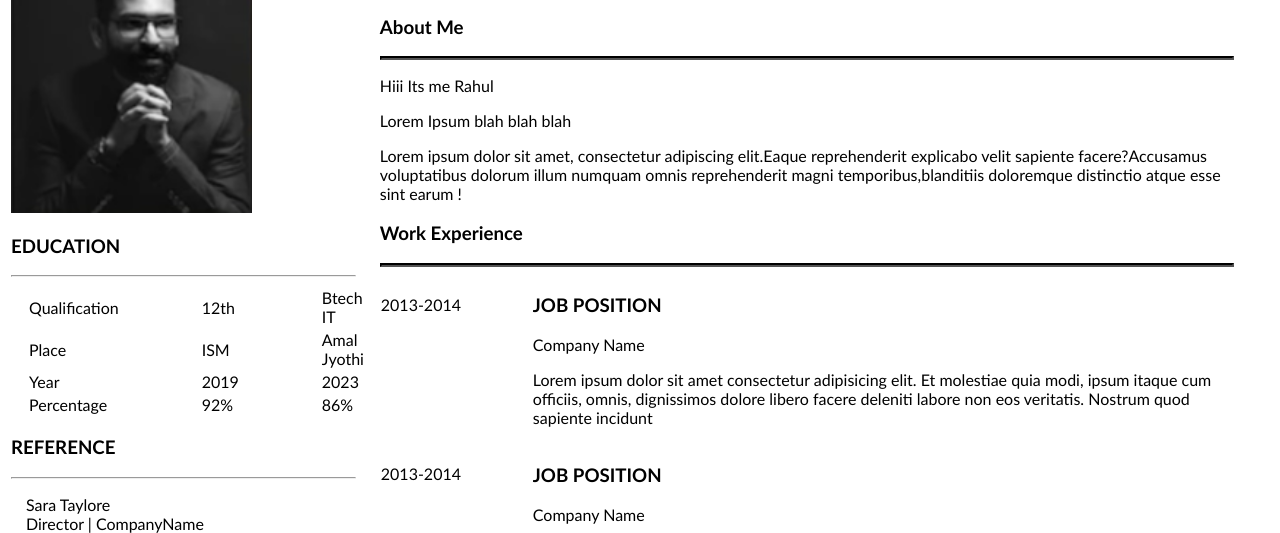
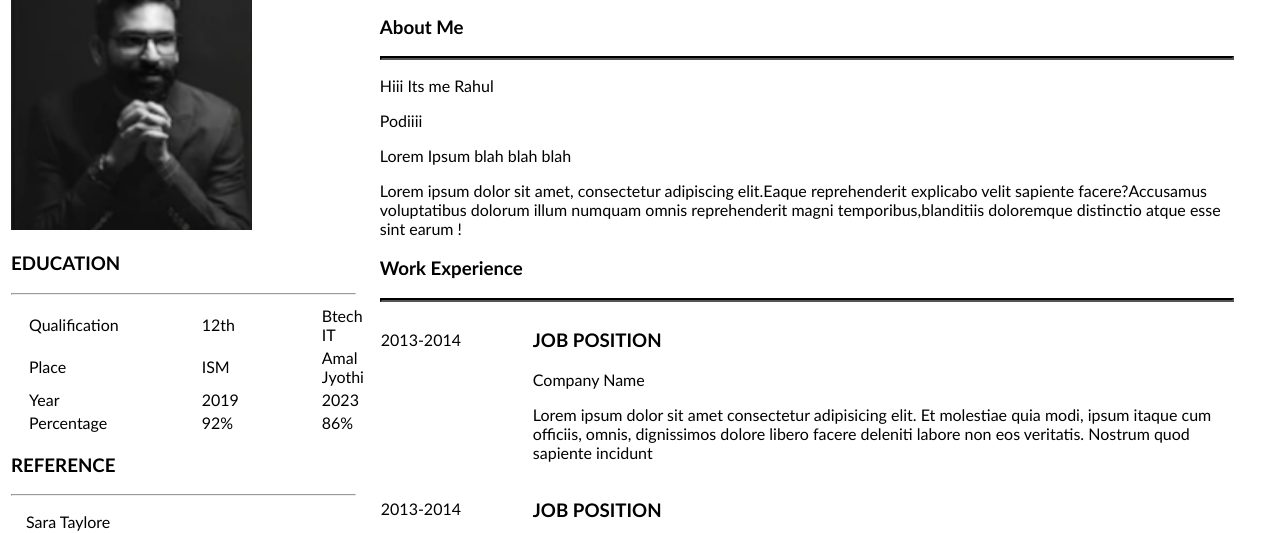
Before and after one commit to Emna-Elizabeth/Resume, a plain HTML site: page index.html in a window 1280 px wide. Shown: the part 198-731 px from the top of the page. Drawn offline with Linux system fonts and the light colour scheme.

Commit message:
second commit

```diff
--- a/index.html
+++ b/index.html
@@ -70,6 +70,7 @@
                     <h3>About Me</h3>
                     <hr />
                     <p>Hiii Its me Rahul</p>
+                    <p>Podiiii</p>
                     <p>Lorem Ipsum blah blah blah</p>
                     <p>Lorem ipsum dolor sit amet, consectetur adipiscing elit.Eaque reprehenderit explicabo velit sapiente facere?Accusamus voluptatibus dolorum illum numquam omnis reprehenderit magni temporibus,blanditiis doloremque distinctio atque esse sint earum !</p>
                 </section>
```
